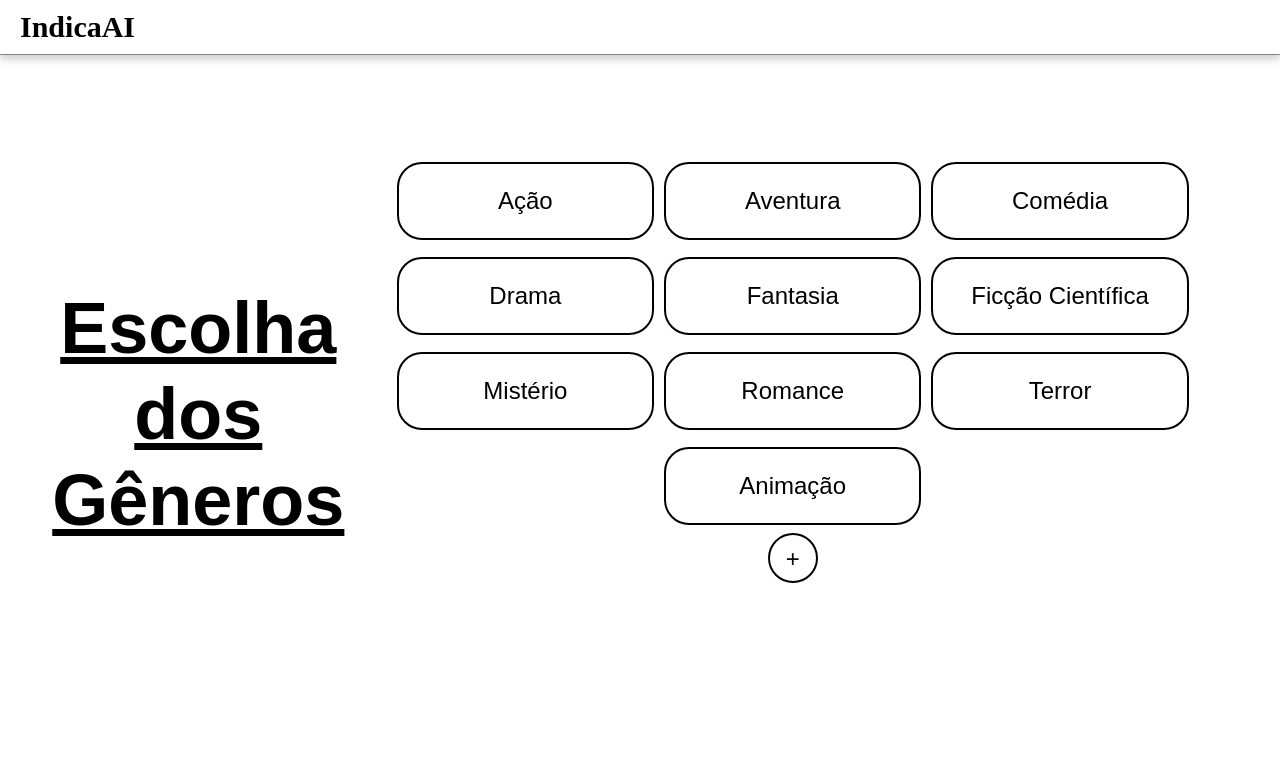
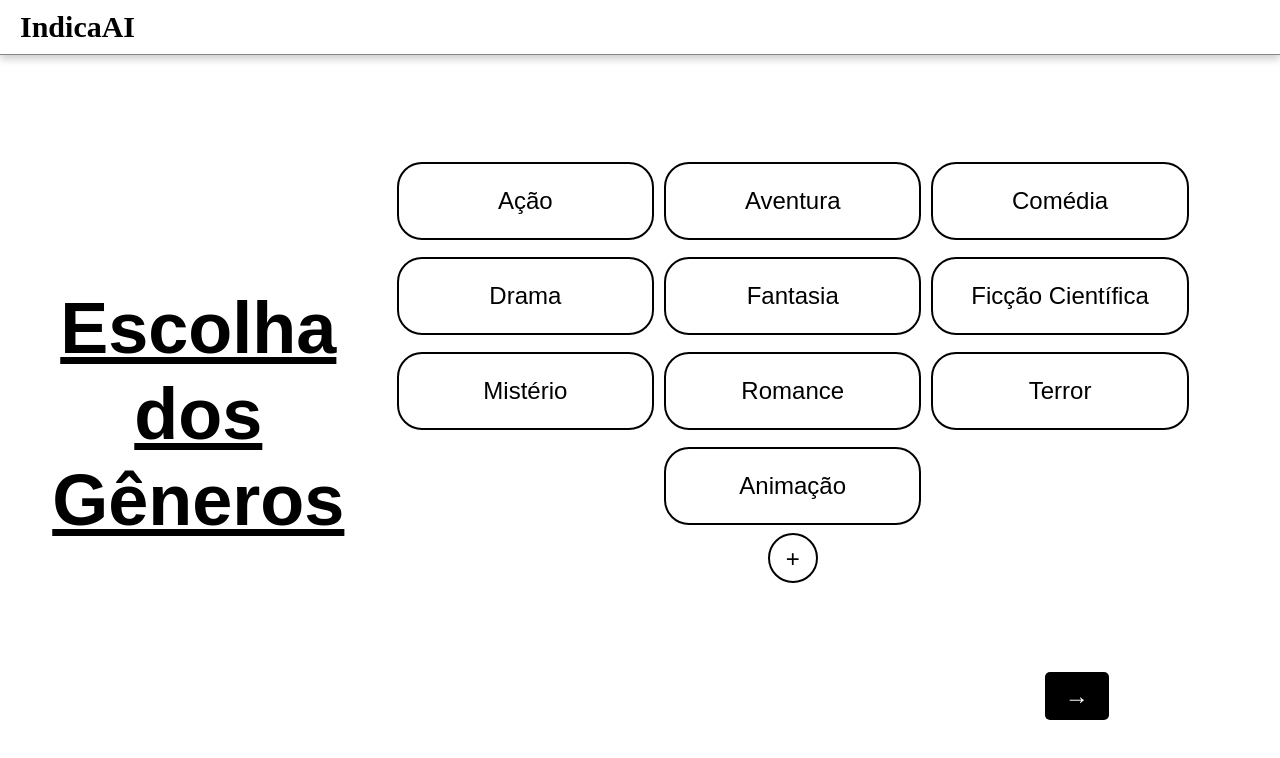
Before and after one commit to Labourguignonn/Desenvolvimento-software, a React (Vite) app in the folder Frontend/app/: page / in a window 1280 px wide. Shown: the top 758 px of the page. Built offline with nearby package versions, Linux system fonts and the light colour scheme.

Commit message:
adicionar botão

```diff
--- a/Frontend/app/src/pages/escolha_generos.jsx
+++ b/Frontend/app/src/pages/escolha_generos.jsx
@@ -63,6 +63,10 @@ const GenreSelection = () => {
         <div className="add_button-container">
             <button className="add-button" onClick={addGenres}>+</button>
         </div>
+        <button
+        className="next-button"
+        onClick={() => navigate("/escolha_tempo")}
+        >→</button>
       </div>
 
     </div>
```
